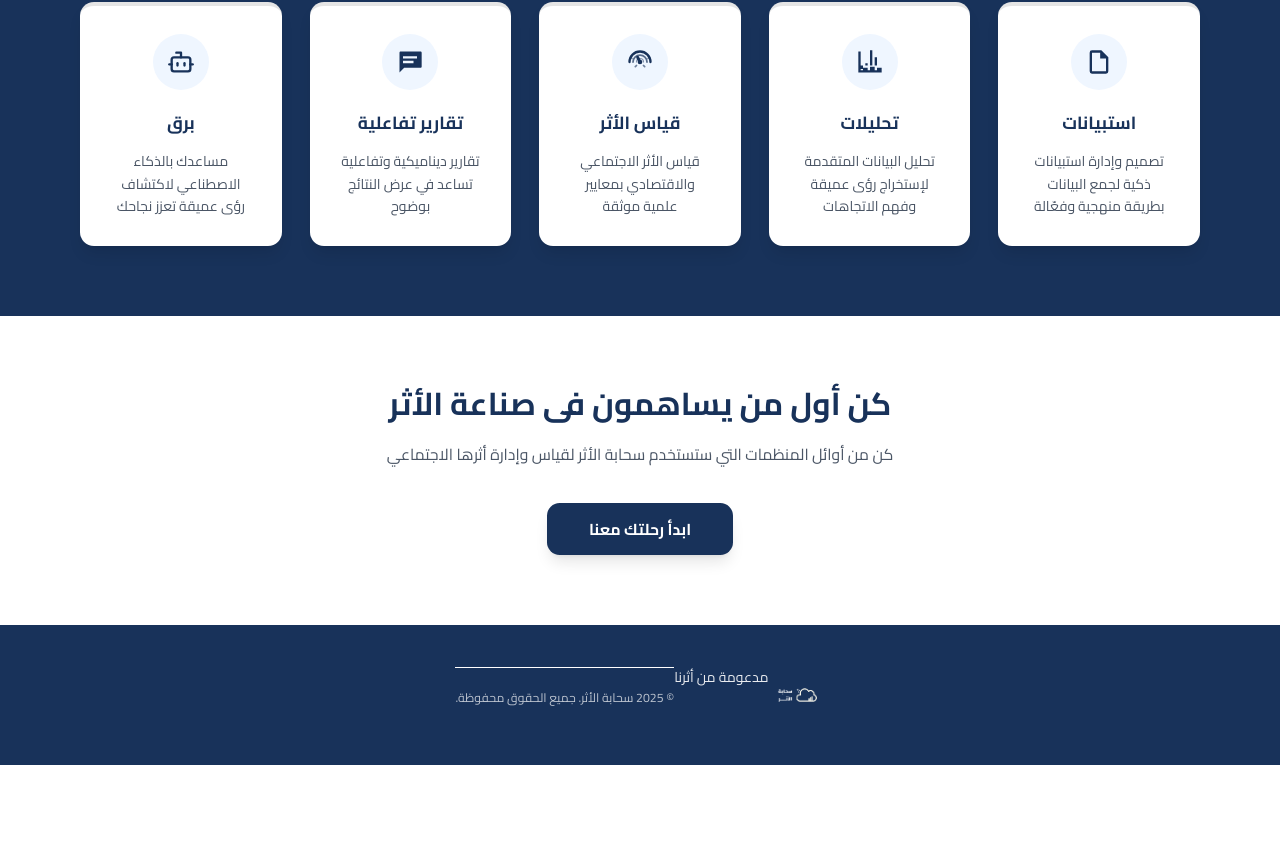
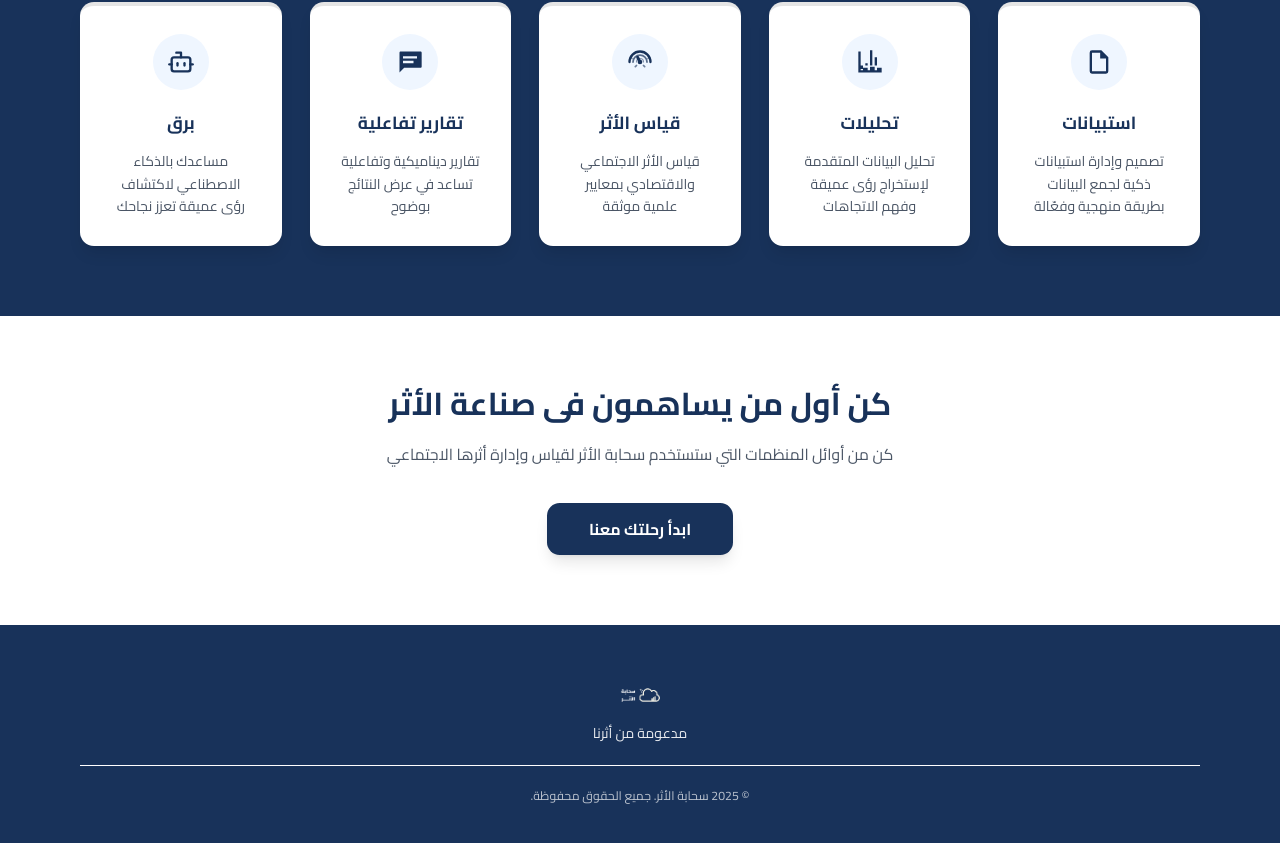
Before and after one commit to impactcloud-pro/Waitlist, a React (Vite) app: page / in a window 1280 px wide. Shown: the part 1434-2277 px from the top of the page. Before the commit the page ends 2199 px from the top, so only its background shows below. Built offline with nearby package versions, Linux system fonts and the light colour scheme; no server answers.

Commit message:
Update HomePage.tsx

```diff
--- a/src/components/HomePage.tsx
+++ b/src/components/HomePage.tsx
@@ -268,10 +268,11 @@ export function HomePage({ onNavigate }: HomePageProps) {
       {/* الفوتر */}
       <footer className="bg-brand-primary py-8 md:py-12 px-4 md:px-6">
         <div className="max-w-7xl mx-auto">
-          <div className="flex justify-center">
+          <div className="text-center">
             <img
               src={logoImage}
               alt="سحابة الأثر"
+              style={{ display: "block", margin: "0 auto" }}
               className="h-12 w-auto md:h-16 lg:h-18 object-contain"
             />
             <p className="text-white opacity-90 mb-4 md:mb-6 text-sm md:text-base">
```
